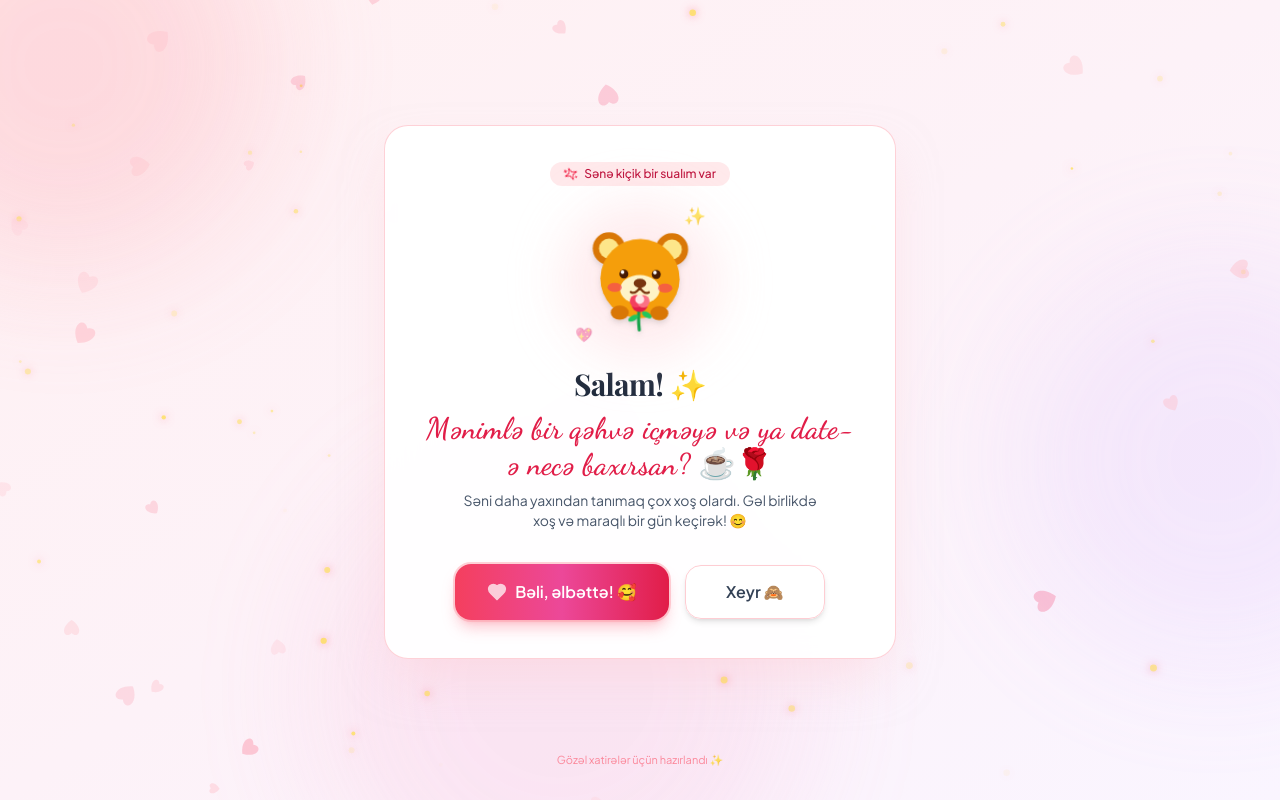
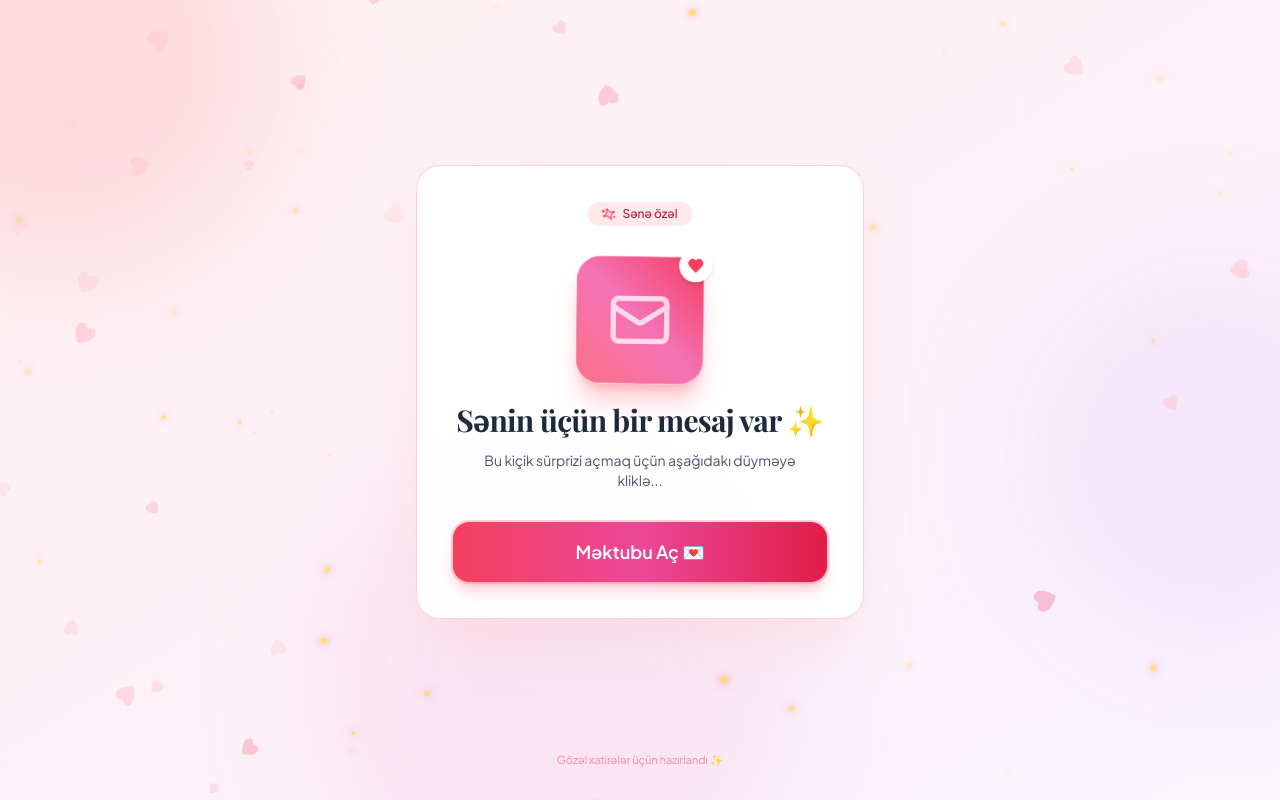
Before and after one commit to Polad009/Date_web, a React (Vite) app: page / in a window 1280 px wide. Built offline with nearby package versions, Linux system fonts and the light colour scheme; a web font is replaced by a local one.

Commit message:
Add intro welcome screen

```diff
--- a/src/App.tsx
+++ b/src/App.tsx
@@ -3,6 +3,7 @@ import { AnimatePresence } from 'framer-motion';
 import { FloatingHearts } from './components/FloatingHearts';
 import { AudioPlayer } from './components/AudioPlayer';
 import { ProgressBar } from './components/ProgressBar';
+import { Step0Welcome } from './components/Steps/Step0Welcome';
 import { Step1Proposal } from './components/Steps/Step1Proposal';
 import { Step2CalendarTime } from './components/Steps/Step2CalendarTime';
 import { Step3FoodAndActivity } from './components/Steps/Step3FoodAndActivity';
@@ -12,7 +13,7 @@ import { DatePlan, RESTAURANT_OPTIONS, ACTIVITY_OPTIONS, DESSERT_QUICK_OPTIONS }
 import { sendDateNotification } from './services/notificationService';
 
 export function App() {
-  const [step, setStep] = useState(1);
+  const [step, setStep] = useState(0); // Starts with opening welcome screen
   const [isSubmitting, setIsSubmitting] = useState(false);
 
   // Tomorrow as default
@@ -49,20 +50,24 @@ export function App() {
 
   return (
     <div className="relative min-h-screen flex flex-col justify-between p-3 sm:p-6 overflow-x-hidden">
-      {/* Background Floating Hearts & Glow Blobs */}
+      {/* Background Floating Petals & Aurora Glow */}
       <FloatingHearts />
 
-      {/* Romantic Auto-playing continuous audio on interaction */}
+      {/* Romantic Auto-playing audio on interaction */}
       <AudioPlayer />
 
-      {/* Stepped Progress Bar */}
+      {/* Stepped Progress Bar (steps 2 to 4) */}
       <header className="pt-2 sm:pt-4 z-10">
         <ProgressBar currentStep={step} />
       </header>
 
-      {/* Main interactive step card */}
+      {/* Main interactive card */}
       <main className="flex-1 flex items-center justify-center z-10 my-3">
         <AnimatePresence mode="wait">
+          {step === 0 && (
+            <Step0Welcome key="step0" onOpen={() => setStep(1)} />
+          )}
+
           {step === 1 && (
             <Step1Proposal key="step1" onAccept={handleStep1Accept} />
           )}
@@ -105,7 +110,7 @@ export function App() {
             <StepSuccess
               key="step5"
               plan={datePlan}
-              onReset={() => setStep(1)}
+              onReset={() => setStep(0)}
             />
           )}
         </AnimatePresence>
--- /dev/null
+++ b/src/components/Steps/Step0Welcome.tsx
@@ -0,0 +1,83 @@
+import React from 'react';
+import { motion } from 'framer-motion';
+import { Sparkles, Mail, Heart } from 'lucide-react';
+import confetti from 'canvas-confetti';
+
+interface Step0WelcomeProps {
+  onOpen: () => void;
+}
+
+export const Step0Welcome: React.FC<Step0WelcomeProps> = ({ onOpen }) => {
+  const handleOpenClick = () => {
+    confetti({
+      particleCount: 60,
+      spread: 70,
+      origin: { y: 0.6 },
+      colors: ['#fda4af', '#f43f6e', '#fde047', '#ffffff'],
+    });
+
+    onOpen();
+  };
+
+  return (
+    <motion.div
+      initial={{ opacity: 0, scale: 0.9, y: 25 }}
+      animate={{ opacity: 1, scale: 1, y: 0 }}
+      exit={{ opacity: 0, scale: 0.92, y: -25 }}
+      transition={{ duration: 0.5, ease: 'easeOut' }}
+      className="w-full max-w-md mx-auto bg-white/95 backdrop-blur-xl border border-rose-200/90 rounded-3xl p-6 sm:p-9 shadow-2xl shadow-rose-200/50 text-center relative"
+    >
+      {/* Decorative top badge */}
+      <div className="inline-flex items-center gap-1.5 px-3.5 py-1 rounded-full bg-rose-100/80 text-rose-700 text-xs font-medium mb-4">
+        <Sparkles className="w-3.5 h-3.5 text-rose-500 animate-spin" style={{ animationDuration: '8s' }} />
+        <span>Sənə özəl</span>
+      </div>
+
+      {/* Animated Glowing Mystery Gift Box / Envelope */}
+      <div className="relative my-4 flex justify-center items-center">
+        <motion.div
+          animate={{
+            y: [0, -8, 0],
+            rotate: [0, -1.5, 1.5, 0],
+          }}
+          transition={{
+            duration: 3,
+            repeat: Infinity,
+            ease: 'easeInOut',
+          }}
+          className="relative w-28 h-28 sm:w-32 sm:h-32 rounded-3xl bg-gradient-to-tr from-rose-400 via-pink-400 to-rose-500 flex items-center justify-center text-white shadow-xl shadow-rose-400/40 border border-white/40"
+        >
+          <Mail className="w-14 h-14 sm:w-16 sm:h-16 text-white animate-pulse" />
+
+          {/* Floating heart badge */}
+          <motion.div
+            animate={{ scale: [1, 1.25, 1] }}
+            transition={{ duration: 1.8, repeat: Infinity }}
+            className="absolute -top-2 -right-2 w-8 h-8 rounded-full bg-white text-rose-500 shadow-md flex items-center justify-center"
+          >
+            <Heart className="w-4 h-4 fill-rose-500" />
+          </motion.div>
+        </motion.div>
+      </div>
+
+      {/* Mystery Title */}
+      <h1 className="font-serif text-2xl sm:text-3xl font-bold text-slate-800 tracking-tight leading-snug my-3">
+        Sənin üçün bir mesaj var ✨
+      </h1>
+
+      <p className="text-slate-600 text-xs sm:text-sm max-w-xs mx-auto mb-6 sm:mb-8 font-normal leading-relaxed">
+        Bu kiçik sürprizi açmaq üçün aşağıdakı düyməyə kliklə...
+      </p>
+
+      {/* Open Button */}
+      <motion.button
+        whileHover={{ scale: 1.05 }}
+        whileTap={{ scale: 0.95 }}
+        onClick={handleOpenClick}
+        className="w-full py-4 bg-gradient-to-r from-rose-500 via-pink-500 to-rose-600 hover:from-rose-600 hover:to-pink-600 text-white font-semibold rounded-2xl shadow-lg shadow-rose-400/40 flex items-center justify-center gap-2.5 text-base sm:text-lg transition-all duration-300 ring-2 ring-rose-300/50 cursor-pointer"
+      >
+        <span>Məktubu Aç 💌</span>
+      </motion.button>
+    </motion.div>
+  );
+};
```
